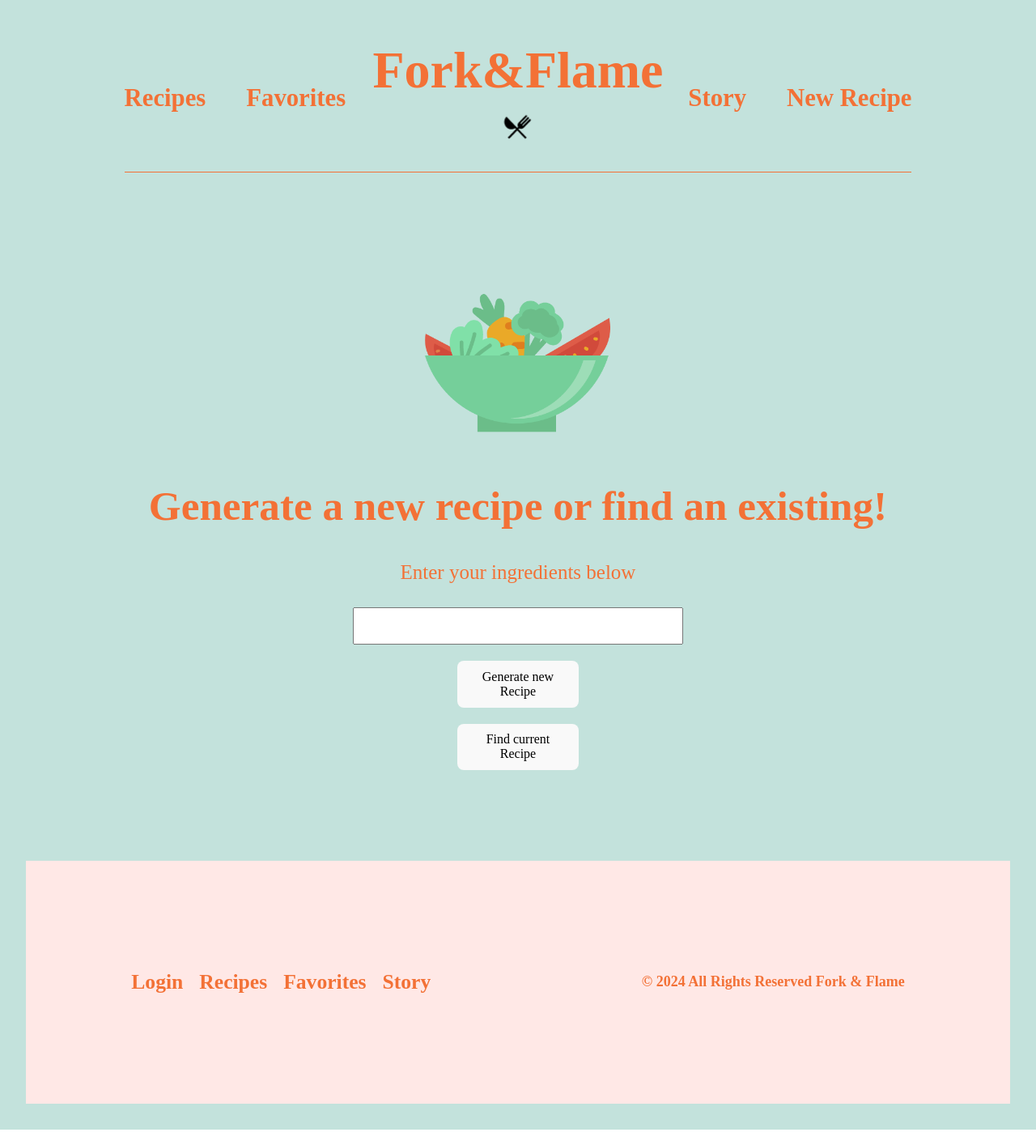
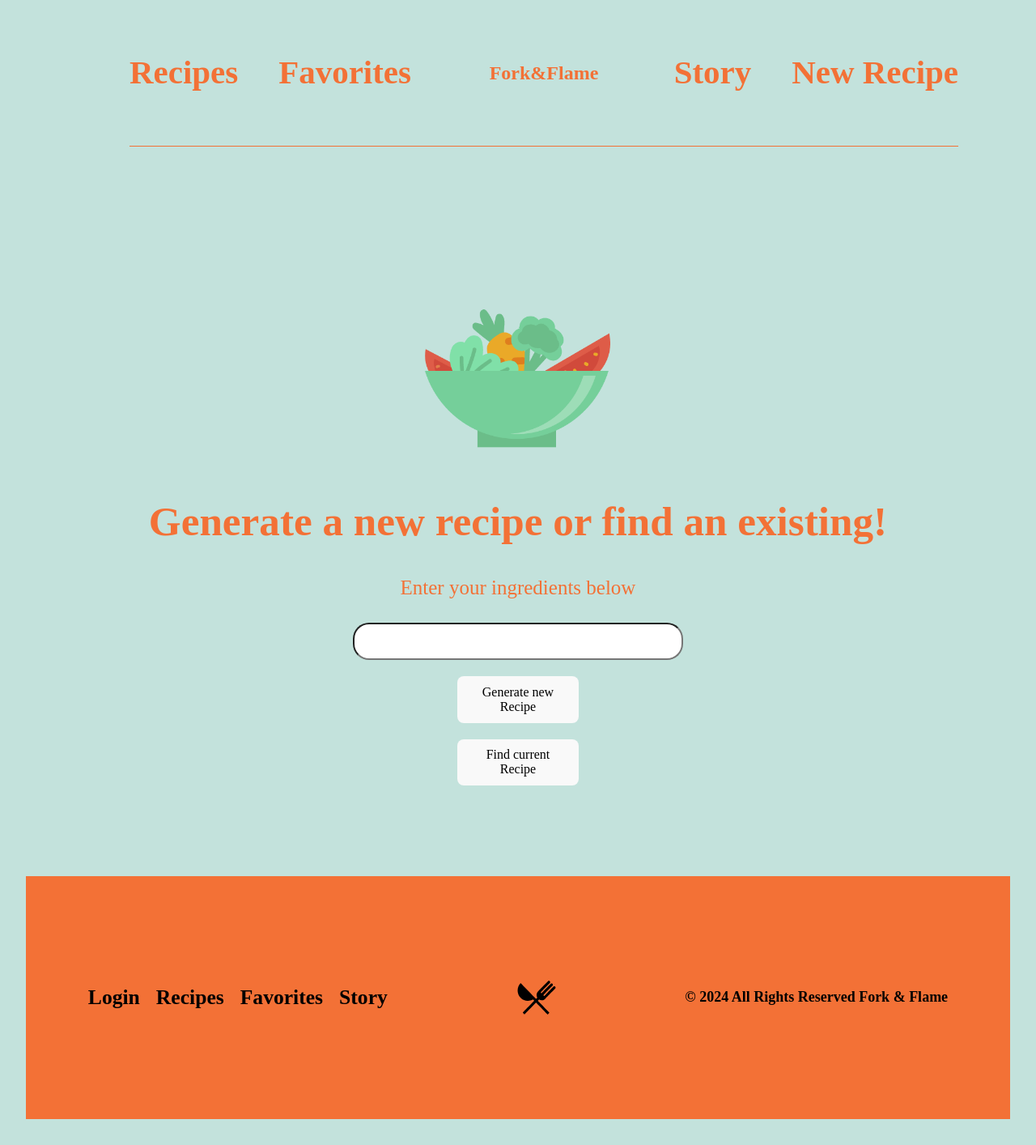
Before and after one commit to zackvalavanis/F-F-Frontend, a React (Vite) app: page / in a window 1280 px wide. Shown: the whole page at 81% size. Built offline with nearby package versions, Linux system fonts and the light colour scheme.

Commit message:
fixed up the header for scrollign behavior

```diff
--- a/src/screens/Footer/Footer.css
+++ b/src/screens/Footer/Footer.css
@@ -2,9 +2,9 @@
   display: flex;
   justify-content: space-around;
   align-items: center;
-  color: #f37136;
+  color: black;
   flex: 1;
-  background-color: #FFE8E6;
+  background-color: #f37136;
   height: 300px;
 }
 
--- a/src/screens/Footer/Footer.tsx
+++ b/src/screens/Footer/Footer.tsx
@@ -1,5 +1,7 @@
 import './Footer.css'
 import { useNavigate } from 'react-router-dom'
+import food from "../../assets/Food.json"
+import { Player } from "@lottiefiles/react-lottie-player";
 
 export function Footer() {
   const navigate = useNavigate()
@@ -13,6 +15,16 @@ export function Footer() {
         <h1 onClick={() => navigate('/story')}>Story</h1>
       </div>
 
+      <div>
+        <Player
+          autoplay
+          keepLastFrame
+          src={food}
+          style={{ height: "100px", width: "100px" }}
+          loop={false}
+        />
+      </div>
+
       <div className='footer-right-side'>
         <h1 style={{ fontSize: '18px' }}>© 2024 All Rights Reserved Fork & Flame</h1>
       </div>
--- a/src/screens/Header/Navbar.css
+++ b/src/screens/Header/Navbar.css
@@ -1,38 +1,34 @@
+.navbar-container {
+  position: fixed;
+  top: 0;
+  width: 100%;
+  background-color: transparent;
+  transition: all 0.3s ease;
+  z-index: 100;
+}
+
+.navbar-scrolled {
+  background-color: #ffffff;
+  /* fixed typo from #ffff */
+  box-shadow: 0 2px 8px rgba(0, 0, 0, 0.2);
+  height: 80px;
+  /* shrink height */
+  padding: 0 0;
+  /* optional: remove extra padding */
+}
+
 .navbar-links {
   display: flex;
   align-items: center;
   justify-content: space-between;
-  /* left/right on edges */
   width: 80%;
   height: 180px;
   margin: 0 auto;
   border-bottom: 1px solid #f37136;
   position: relative;
-  /* needed for absolute centering of center */
+  /* needed for absolute center */
   font-family: "Crimson Text", serif;
-}
-
-.container-center h1 {
-  margin: 0;
-}
-
-.container-center {
-  position: absolute;
-  margin-bottom: 0;
-  font-size: 20px;
-  /* center container removed from flex flow */
-  left: 50%;
-  /* center horizontally */
-  top: 50%;
-  /* optional: vertical centering */
-  transform: translate(-50%, -50%);
-  /* perfect center */
-  display: flex;
-  flex-direction: column;
-  align-items: center;
-  color: #f37136;
-  font-family: "Crimson Text", serif;
-  cursor: pointer;
+  transition: all 0.3s ease;
 }
 
 .container-left-side,
@@ -40,12 +36,55 @@
   display: flex;
   gap: 50px;
   align-items: center;
-  font-size: 0.6rem;
+  font-size: 0.8rem;
+  /* slightly larger than 0.6rem for readability */
   color: #f37136;
   cursor: pointer;
+  transition: all 0.3s ease;
 }
 
 .container-left-side h1:hover,
 .container-right-side h1:hover {
   transform: scale(1.05);
 }
+
+.container-center {
+  position: absolute;
+  left: 50%;
+  top: 50%;
+  transform: translate(-50%, -50%);
+  display: flex;
+  flex-direction: column;
+  align-items: center;
+  font-family: "Crimson Text", serif;
+  color: #f37136;
+  cursor: pointer;
+  transition: all 0.3s ease;
+}
+
+.container-center h1 {
+  margin: 0;
+  font-size: 24px;
+  /* base font size */
+}
+
+/* Shrink elements on scroll */
+.navbar-scrolled .navbar-links {
+  height: 80px;
+  border-bottom: 1px solid #f37136;
+}
+
+.navbar-scrolled .container-center {
+  top: 50%;
+}
+
+.navbar-scrolled .container-center h1 {
+  font-size: 20px;
+  /* smaller when scrolled */
+}
+
+.navbar-scrolled .container-left-side h1,
+.navbar-scrolled .container-right-side h1 {
+  font-size: 0.7rem;
+  /* shrink side links */
+}
--- a/src/screens/Header/Navbar.tsx
+++ b/src/screens/Header/Navbar.tsx
@@ -1,15 +1,27 @@
 import './Navbar.css'
 import { useNavigate } from 'react-router-dom'
-import food from "../../assets/Food.json"
-import { Player } from "@lottiefiles/react-lottie-player";
+import { useState, useEffect } from "react";
 
 export function Navbar() {
-  const navigate = useNavigate()
+  const navigate = useNavigate();
+  const [scrolled, setScrolled] = useState(false);
+
+  useEffect(() => {
+    const handleScroll = () => {
+      if (window.scrollY > 100) { // change 100 to whatever scroll threshold you want
+        setScrolled(true);
+      } else {
+        setScrolled(false);
+      }
+    };
+
+    window.addEventListener('scroll', handleScroll);
+    return () => window.removeEventListener('scroll', handleScroll);
+  }, []);
 
   return (
-    <div className='navbar-container-before'>
+    <div className={`navbar-container ${scrolled ? 'navbar-scrolled' : ''}`}>
       <div className='navbar-links'>
-
         <div className='container-left-side'>
           <h1 onClick={() => navigate('/recipes')}>Recipes</h1>
           <h1 onClick={() => navigate('/favorites')}>Favorites</h1>
@@ -17,20 +29,12 @@ export function Navbar() {
 
         <div className='container-center'>
           <h1 style={{ textAlign: 'center' }} onClick={() => navigate('/')}>Fork&Flame</h1>
-          <Player
-            autoplay
-            keepLastFrame
-            src={food}
-            style={{ height: "70px", width: "70px" }}
-            loop={false}
-          />
         </div>
 
         <div className='container-right-side'>
           <h1 onClick={() => navigate('/story')}>Story</h1>
           <h1 onClick={() => navigate('/new-recipe')}>New Recipe</h1>
         </div>
-
       </div>
     </div>
   )
--- a/src/screens/LandingPage/LandingPage.css
+++ b/src/screens/LandingPage/LandingPage.css
@@ -2,6 +2,7 @@
   display: flex;
   justify-content: center;
   min-height: 100vh;
+  margin-top: 200px;
   font-family: 'Segoe UI', Tahoma, Geneva, Verdana, sans-serif;
   background-color: #c3e2dc;
   font-family: "Crimson Text", serif;
--- a/src/screens/LandingPage/LandingPage.tsx
+++ b/src/screens/LandingPage/LandingPage.tsx
@@ -52,7 +52,7 @@ export function LandingPage() {
             <h1 style={{ display: 'flex', justifyContent: 'center', color: '#f37136' }}>Generate a new recipe or find an existing!</h1>
             <p style={{ display: 'flex', justifyContent: 'center', alignItems: 'center', color: '#f37136', fontSize: '25px' }}>Enter your ingredients below</p>
             <div className='container-input-buttons' style={{ display: 'flex', flexDirection: 'column', gap: '20px', alignItems: 'center' }}>
-              <input style={{ width: '400px', height: '40px' }} type='list'></input>
+              <input style={{ width: '400px', height: '40px', borderRadius: '20px' }} type='list'></input>
               <button className='landingPage-buttons' style={{ display: 'flex', justifyContent: 'center', alignItems: 'center', width: '150px' }}>Generate new Recipe</button>
               <button className='landingPage-buttons' style={{ display: 'flex', justifyContent: 'center', alignItems: 'center', width: '150px' }}>Find current Recipe</button>
             </div>
```
